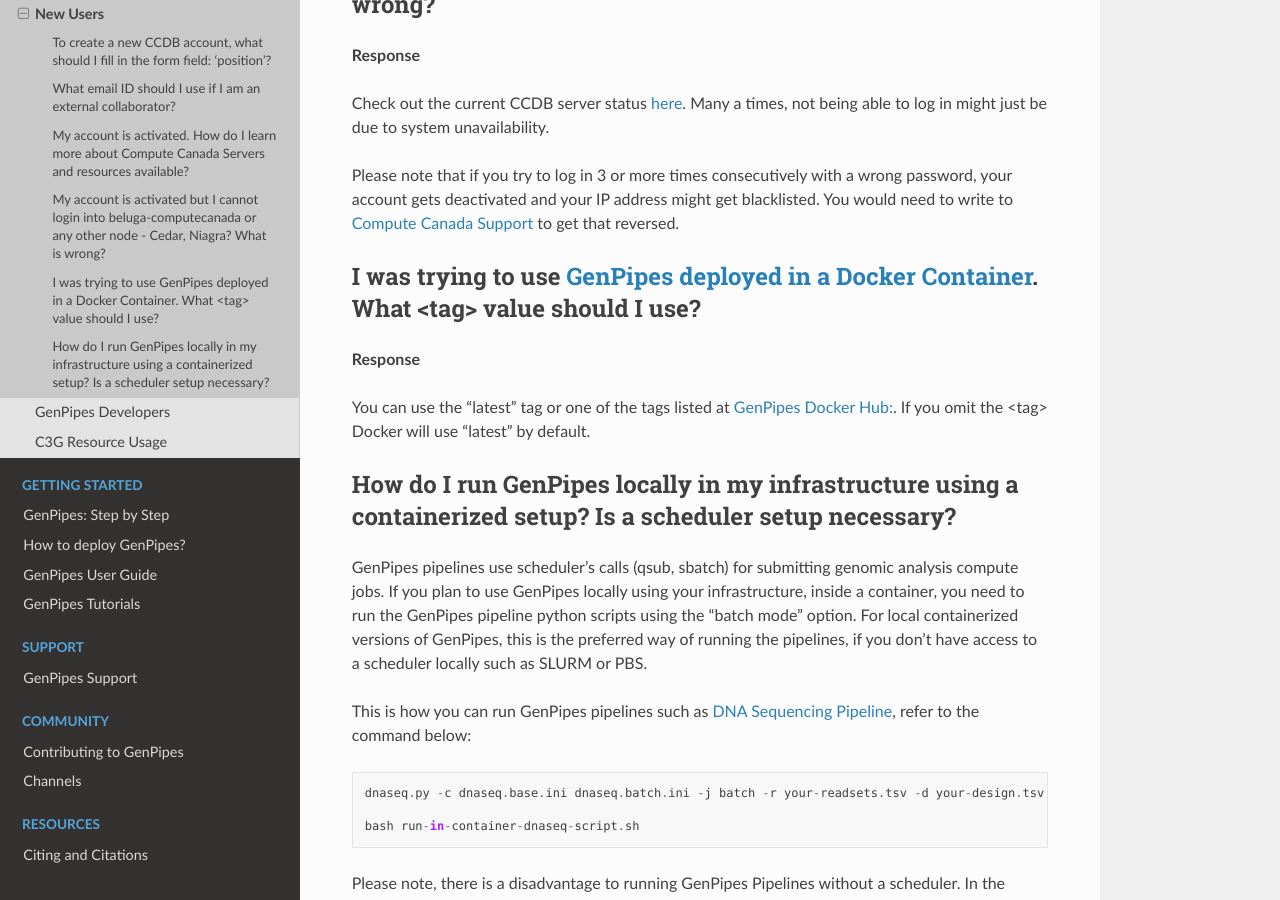
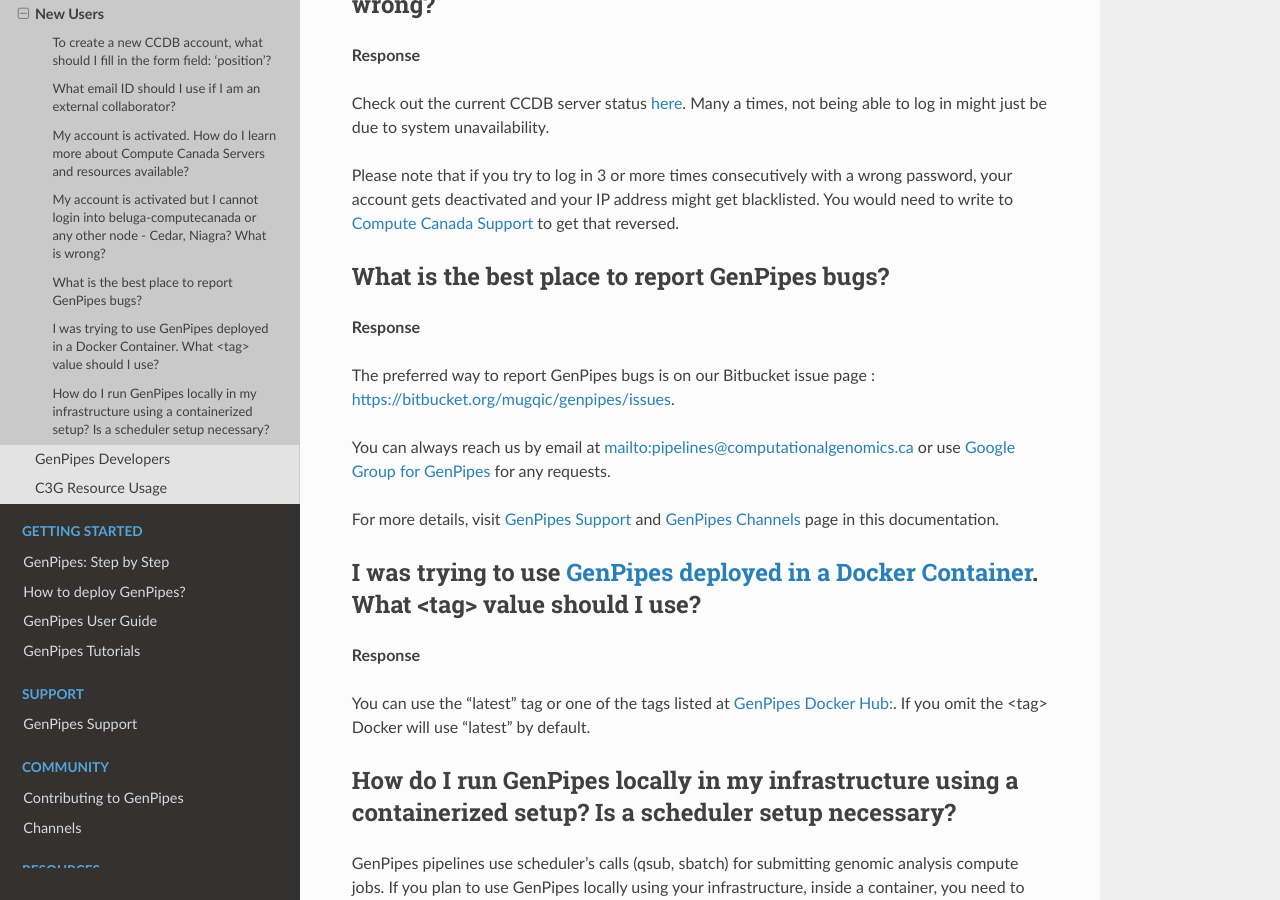
Before and after one commit to c3g/GenPipes_Docs, a Sphinx documentation site: the page built from docs/source/faq/faq_new_users.rst, in a window 1280 px wide and 900 px high, scrolled down 1376 px. Built offline with Sphinx 7.4.7 and the Read the Docs theme 2.0.0, drawn with Linux system fonts in a browser that asks for light colours; formulas are drawn with MathJax 3; the version number could not be read and is left out.

Commit message:
Fixes #74 FAQ updated with links to support and bug reporting methods

```diff
--- a/docs/source/faq/faq_new_users.rst
+++ b/docs/source/faq/faq_new_users.rst
@@ -53,6 +53,17 @@
 
 Please note that if you try to log in 3 or more times consecutively with a wrong password, your account gets deactivated and your IP address might get blacklisted. You would need to write to `Compute Canada Support`_ to get that reversed.
 
+What is the best place to report GenPipes bugs?
++++++++++++++++++++++++++++++++++++++++++++++++
+
+**Response**
+
+The preferred way to report GenPipes bugs is on our Bitbucket issue page : https://bitbucket.org/mugqic/genpipes/issues.
+
+You can always reach us by email at mailto:pipelines@computationalgenomics.ca or use `Google Group for GenPipes <https://groups.google.com/forum/#!forum/GenPipes>`_ for any requests.
+
+For more details, visit :ref:`GenPipes Support<docs_how_to_get_support>` and :ref:`GenPipes Channels<docs_channels>` page in this documentation.
+
 I was trying to use `GenPipes deployed in a Docker Container`_. What <tag> value should I use?
 ++++++++++++++++++++++++++++++++++++++++++++++++++++++++++++++++++++++++++++++++++++++++++++++
 
```
